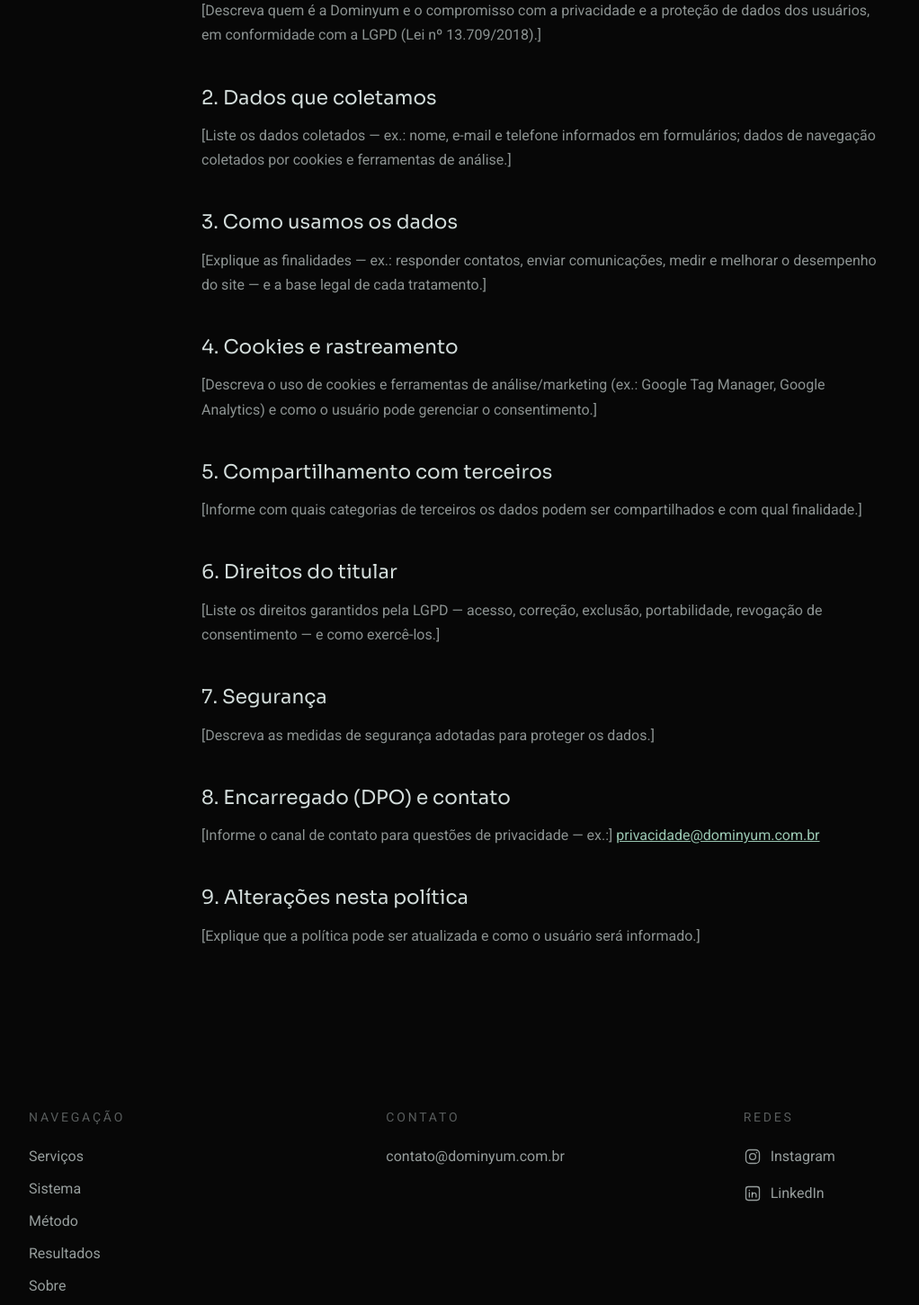
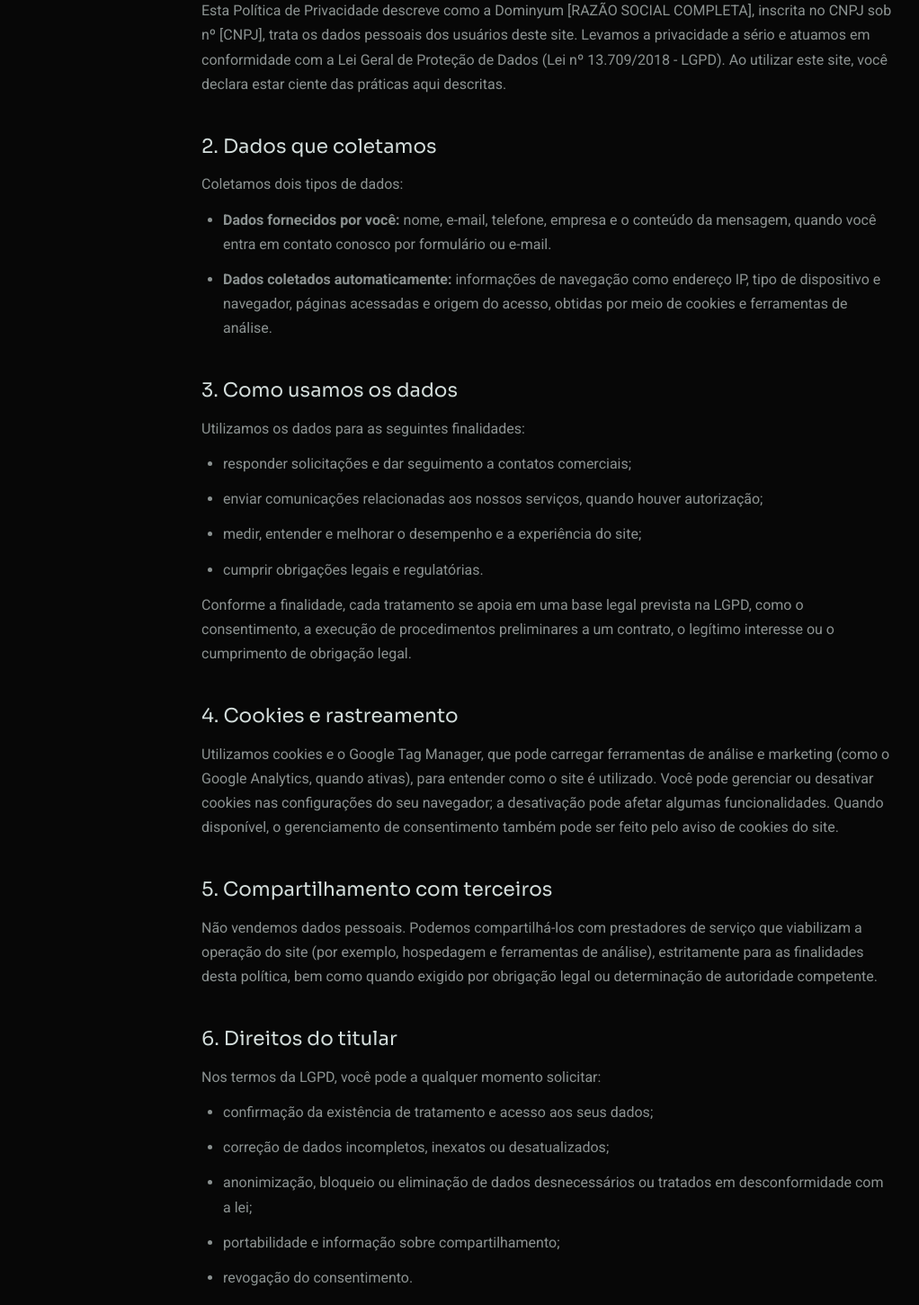
Before and after one commit to Ferramentas2026Taktico/dominyum-institucional, a Next.js app: page /privacidade in a window 1280 px wide. Shown: the part 357-1808 px from the top of the page at 90% size, without its empty margins (32-1054 px from the left). Built offline with nearby package versions, Linux system fonts and the light colour scheme; no server answers.

Commit message:
att: ajusta textos em legal pages

```diff
--- a/src/app/(legal)/privacidade/page.tsx
+++ b/src/app/(legal)/privacidade/page.tsx
@@ -4,7 +4,7 @@
   title: "Política de Privacidade",
 };
 
-const ultimaAtualizacao = "[30/07/2026]";
+const ultimaAtualizacao = "30/07/2026";
 
 export default function Privacidade() {
   return (
@@ -14,48 +14,107 @@
 
       <h2>1. Introdução</h2>
       <p>
-        [Descreva quem é a Dominyum e o compromisso com a privacidade e a
-        proteção de dados dos usuários, em conformidade com a LGPD (Lei nº
-        13.709/2018).]
+        Esta Política de Privacidade descreve como a Dominyum [RAZÃO SOCIAL
+        COMPLETA], inscrita no CNPJ sob nº [CNPJ], trata os dados pessoais dos
+        usuários deste site. Levamos a privacidade a sério e atuamos em
+        conformidade com a Lei Geral de Proteção de Dados (Lei nº 13.709/2018 -
+        LGPD). Ao utilizar este site, você declara estar ciente das práticas
+        aqui descritas.
       </p>
 
       <h2>2. Dados que coletamos</h2>
-      <p>[Liste os dados coletados — ex.: nome, e-mail e telefone informados
-        em formulários; dados de navegação coletados por cookies e ferramentas
-        de análise.]</p>
+      <p>Coletamos dois tipos de dados:</p>
+      <ul>
+        <li>
+          <strong>Dados fornecidos por você:</strong> nome, e-mail, telefone,
+          empresa e o conteúdo da mensagem, quando você entra em contato conosco
+          por formulário ou e-mail.
+        </li>
+        <li>
+          <strong>Dados coletados automaticamente:</strong> informações de
+          navegação como endereço IP, tipo de dispositivo e navegador, páginas
+          acessadas e origem do acesso, obtidas por meio de cookies e
+          ferramentas de análise.
+        </li>
+      </ul>
 
       <h2>3. Como usamos os dados</h2>
-      <p>[Explique as finalidades — ex.: responder contatos, enviar
-        comunicações, medir e melhorar o desempenho do site — e a base legal de
-        cada tratamento.]</p>
+      <p>Utilizamos os dados para as seguintes finalidades:</p>
+      <ul>
+        <li>responder solicitações e dar seguimento a contatos comerciais;</li>
+        <li>
+          enviar comunicações relacionadas aos nossos serviços, quando houver
+          autorização;
+        </li>
+        <li>medir, entender e melhorar o desempenho e a experiência do site;</li>
+        <li>cumprir obrigações legais e regulatórias.</li>
+      </ul>
+      <p>
+        Conforme a finalidade, cada tratamento se apoia em uma base legal
+        prevista na LGPD, como o consentimento, a execução de procedimentos
+        preliminares a um contrato, o legítimo interesse ou o cumprimento de
+        obrigação legal.
+      </p>
 
       <h2>4. Cookies e rastreamento</h2>
-      <p>[Descreva o uso de cookies e ferramentas de análise/marketing (ex.:
-        Google Tag Manager, Google Analytics) e como o usuário pode gerenciar o
-        consentimento.]</p>
+      <p>
+        Utilizamos cookies e o Google Tag Manager, que pode carregar ferramentas
+        de análise e marketing (como o Google Analytics, quando ativas), para
+        entender como o site é utilizado. Você pode gerenciar ou desativar
+        cookies nas configurações do seu navegador; a desativação pode afetar
+        algumas funcionalidades. Quando disponível, o gerenciamento de
+        consentimento também pode ser feito pelo aviso de cookies do site.
+      </p>
 
       <h2>5. Compartilhamento com terceiros</h2>
-      <p>[Informe com quais categorias de terceiros os dados podem ser
-        compartilhados e com qual finalidade.]</p>
+      <p>
+        Não vendemos dados pessoais. Podemos compartilhá-los com prestadores de
+        serviço que viabilizam a operação do site (por exemplo, hospedagem e
+        ferramentas de análise), estritamente para as finalidades desta
+        política, bem como quando exigido por obrigação legal ou determinação de
+        autoridade competente.
+      </p>
 
       <h2>6. Direitos do titular</h2>
-      <p>[Liste os direitos garantidos pela LGPD — acesso, correção, exclusão,
-        portabilidade, revogação de consentimento — e como exercê-los.]</p>
+      <p>Nos termos da LGPD, você pode a qualquer momento solicitar:</p>
+      <ul>
+        <li>confirmação da existência de tratamento e acesso aos seus dados;</li>
+        <li>correção de dados incompletos, inexatos ou desatualizados;</li>
+        <li>
+          anonimização, bloqueio ou eliminação de dados desnecessários ou
+          tratados em desconformidade com a lei;
+        </li>
+        <li>portabilidade e informação sobre compartilhamento;</li>
+        <li>revogação do consentimento.</li>
+      </ul>
+      <p>
+        Para exercer esses direitos, entre em contato pelo canal indicado abaixo.
+      </p>
 
       <h2>7. Segurança</h2>
-      <p>[Descreva as medidas de segurança adotadas para proteger os dados.]</p>
+      <p>
+        Adotamos medidas técnicas e organizacionais razoáveis para proteger os
+        dados pessoais contra acesso não autorizado, perda ou uso indevido.
+        Nenhum método de transmissão ou armazenamento é 100% seguro, mas
+        trabalhamos continuamente para preservar a integridade das informações.
+      </p>
 
       <h2>8. Encarregado (DPO) e contato</h2>
       <p>
-        [Informe o canal de contato para questões de privacidade — ex.:]{" "}
+        Para questões relacionadas a privacidade e proteção de dados, entre em
+        contato com nosso encarregado pelo e-mail{" "}
         <a href="mailto:privacidade@dominyum.com.br">
           privacidade@dominyum.com.br
         </a>
+        . [Confirmar a nomeação de um encarregado e o e-mail de contato.]
       </p>
 
       <h2>9. Alterações nesta política</h2>
-      <p>[Explique que a política pode ser atualizada e como o usuário será
-        informado.]</p>
+      <p>
+        Esta política pode ser atualizada periodicamente. A data da última
+        revisão é indicada no topo desta página, e recomendamos que você a
+        consulte com regularidade.
+      </p>
     </>
   );
 }
--- a/src/app/(legal)/termos/page.tsx
+++ b/src/app/(legal)/termos/page.tsx
@@ -4,7 +4,7 @@
   title: "Termos de Uso",
 };
 
-const ultimaAtualizacao = "[30/07/2026]";
+const ultimaAtualizacao = "30/07/2026";
 
 export default function Termos() {
   return (
@@ -13,35 +13,62 @@
       <p>Última atualização: {ultimaAtualizacao}</p>
 
       <h2>1. Aceitação dos termos</h2>
-      <p>[Explique que, ao acessar o site, o usuário concorda com estes
-        termos.]</p>
+      <p>
+        Ao acessar e utilizar este site, você concorda com estes Termos de Uso.
+        Caso não concorde com qualquer disposição, recomendamos que não utilize o
+        site.
+      </p>
 
       <h2>2. Uso do site</h2>
-      <p>[Descreva os usos permitidos e as condutas proibidas.]</p>
+      <p>
+        Você pode navegar e utilizar este site para fins legítimos e pessoais. É
+        vedado utilizá-lo para qualquer finalidade ilícita, tentar comprometer
+        sua segurança ou disponibilidade, ou reproduzir seu conteúdo sem
+        autorização prévia.
+      </p>
 
       <h2>3. Propriedade intelectual</h2>
-      <p>[Informe que o conteúdo, a marca e os materiais do site pertencem à
-        Dominyum e não podem ser usados sem autorização.]</p>
+      <p>
+        A marca Dominyum, o logotipo, os textos, o layout, o código e os demais
+        materiais deste site pertencem à Dominyum e são protegidos pela
+        legislação de propriedade intelectual. Nenhum conteúdo pode ser
+        utilizado, copiado ou distribuído sem autorização prévia e por escrito.
+      </p>
 
       <h2>4. Limitação de responsabilidade</h2>
-      <p>[Descreva os limites de responsabilidade da Dominyum quanto ao uso do
-        site.]</p>
+      <p>
+        O site é fornecido no estado em que se encontra. A Dominyum não garante
+        que ele estará sempre disponível, ininterrupto ou livre de erros, e não
+        se responsabiliza por danos decorrentes do seu uso. O conteúdo tem
+        caráter informativo e não constitui garantia de resultado.
+      </p>
 
       <h2>5. Links de terceiros</h2>
-      <p>[Informe que o site pode conter links externos, pelos quais a Dominyum
-        não se responsabiliza.]</p>
+      <p>
+        Este site pode conter links para páginas de terceiros. A Dominyum não se
+        responsabiliza pelo conteúdo, pelas práticas de privacidade ou pelos
+        serviços oferecidos por esses sites externos.
+      </p>
 
       <h2>6. Alterações nos termos</h2>
-      <p>[Explique que os termos podem ser atualizados a qualquer momento.]</p>
+      <p>
+        Estes Termos de Uso podem ser atualizados a qualquer momento. O uso
+        continuado do site após eventuais alterações representa a concordância
+        com os termos revisados.
+      </p>
 
       <h2>7. Legislação aplicável</h2>
-      <p>[Indique a legislação aplicável e o foro eleito para dirimir
-        conflitos.]</p>
+      <p>
+        Estes termos são regidos pelas leis da República Federativa do Brasil.
+        Fica eleito o foro da comarca de Toledo-PR para dirimir quaisquer
+        controvérsias, com renúncia a qualquer outro, por mais privilegiado que
+        seja.
+      </p>
 
       <h2>8. Contato</h2>
       <p>
-        [Canal de contato — ex.:]{" "}
-        <a href="mailto:contato@dominyum.com.br">contato@dominyum.com.br</a>
+        Em caso de dúvidas sobre estes termos, entre em contato pelo e-mail{" "}
+        <a href="mailto:contato@dominyum.com.br">contato@dominyum.com.br</a>.
       </p>
     </>
   );
```
